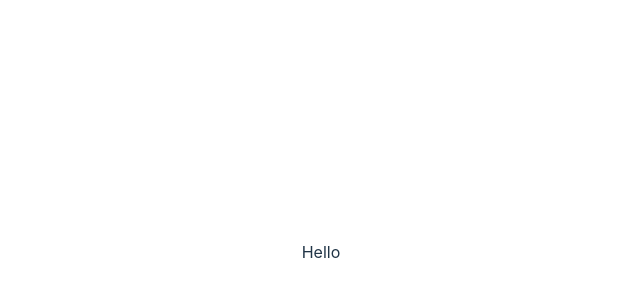
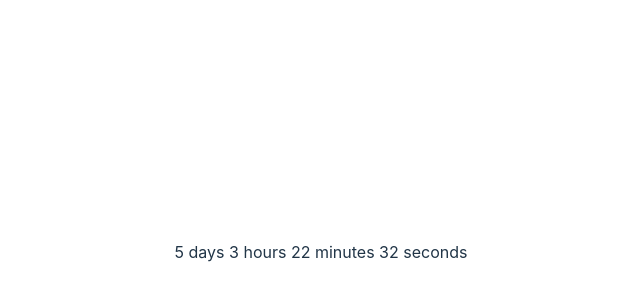
Before and after one commit to Elio1995/countdown-timer, a React (Vite) app: page / in a window 1280 px wide. Shown: the part 148-448 px from the top of the page, without its empty margins (319-959 px from the left). Built offline with nearby package versions, Linux system fonts and the light colour scheme.

Commit message:
Cuntdown function is working

```diff
--- a/src/App.tsx
+++ b/src/App.tsx
@@ -1,15 +1,58 @@
-import React from "react"
-import { useState } from 'react'
+import React, { useEffect, useState } from "react"
 import './App.css'
 
 function App() {
-  const [count, setCount] = useState(0)
 
-  return (
-    <div className="App">
-  Hello
-    </div>
-  )
+  const calculateTimeLeft = () => {
+    let year = new Date().getFullYear();
+    const difference = +new Date(`08/04/${year}`) - +new Date();
+
+    let timeLeft = {};
+
+    if (difference > 0) {
+      timeLeft = {
+        days: Math.floor(difference / (1000 * 60 * 60 * 24)),
+        hours: Math.floor((difference / (1000 * 60 * 60)) % 24),
+        minutes: Math.floor((difference / 1000 / 60) % 60),
+        seconds: Math.floor((difference / 1000) % 60)
+      };
+    }
+
+    return timeLeft;
+  };
+
+  const [timeLeft, setTimeLeft] = useState(calculateTimeLeft());
+
+  useEffect(() => {
+    const timer = setTimeout(() => {
+      setTimeLeft(calculateTimeLeft());
+    }, 1000);
+
+    return () => clearTimeout(timer);
+  });
+
+  const timerComponents = [];
+
+  Object.keys(timeLeft).forEach((interval) => {
+    if (!timeLeft[interval]) {
+      return;
+    }
+
+    timerComponents.push(
+      <span>
+        {timeLeft[interval]} {interval}{" "}
+      </span>
+    );
+  });
+
+
+    return (
+        <div className="App">
+             <div>
+             {timerComponents.length ? timerComponents : <span>Time's up!</span>}
+            </div>
+        </div>
+    )
 }
 
-export default App
+export default App;
--- a/src/index.css
+++ b/src/index.css
@@ -10,7 +10,7 @@
 
   color-scheme: light dark;
   color: rgba(255, 255, 255, 0.87);
-  background-color: #242424;
+  background-color: hsl(234, 17%, 12%);
 
   font-synthesis: none;
   text-rendering: optimizeLegibility;
```
